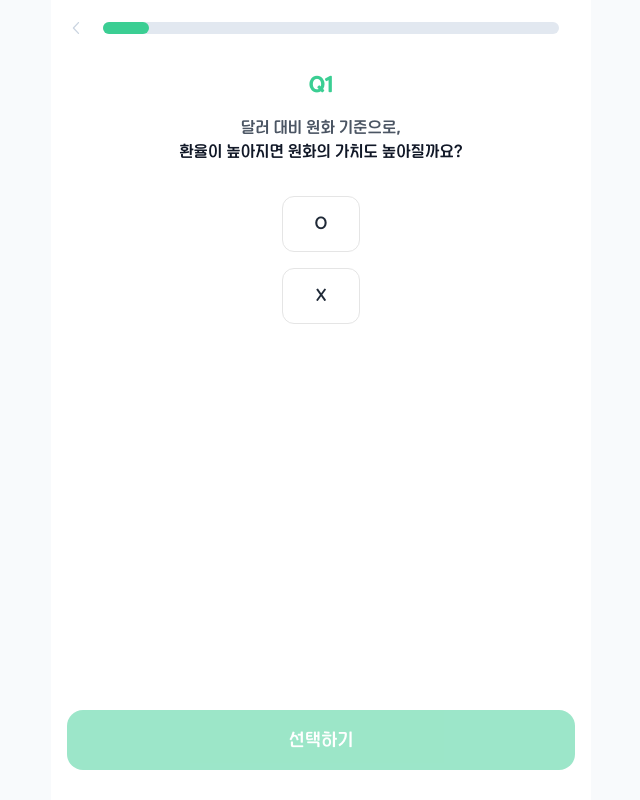
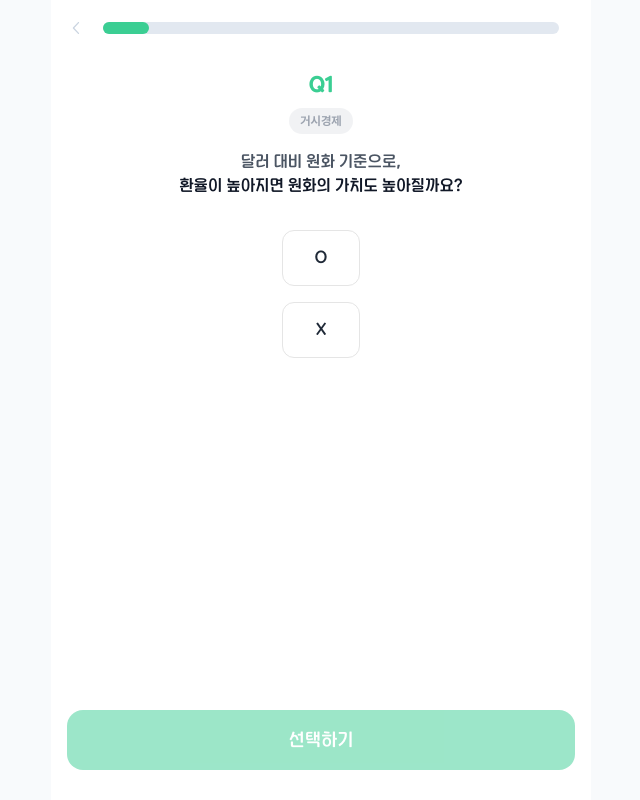
Before and after one commit to kimsohae/economic-mury, a Next.js app: page /test in a window 1280 px wide. Shown: the whole page, without its empty margins (319-959 px from the left). Built offline with nearby package versions, Linux system fonts and the light colour scheme; no server answers.

Commit message:
add: 퀴즈 카테고리 뱃지

```diff
--- /dev/null
+++ b/components/CategoryBadge.tsx
@@ -0,0 +1,54 @@
+import { Category } from "@/lib/type";
+import React from "react";
+import { Badge } from "@/components/ui/badge";
+
+const getCategoryBgClassName = (category: Category) => {
+  switch (category) {
+    case "macro":
+      return "bg-gray-300/30 hover:bg-gray-300/20";
+    case "finance":
+      return "bg-red-300/30 hover:bg-red-300/20";
+    case "pension":
+      return "bg-blue-300/30 hover:bg-blue-300/20";
+    case "realEstate":
+      return "bg-green-300/30 hover:bg-green-300/20";
+    case "savings":
+      return "bg-yellow-300/30 hover:bg-yellow-300/20";
+    case "stocks":
+      return "bg-purple-300/30 hover:bg-purple-300/20";
+    default:
+      return "";
+  }
+};
+
+export const getCategoryName = (category?: Category) => {
+  switch (category) {
+    case "macro":
+      return "거시경제";
+    case "finance":
+      return "금융기관";
+    case "pension":
+      return "연금·퇴직금";
+    case "realEstate":
+      return "부동산·청약";
+    case "savings":
+      return "저축";
+    case "stocks":
+      return "주식·투자";
+    default:
+      return "";
+  }
+};
+
+interface Props {
+  category: Category;
+  className?: string;
+}
+
+export default function CategoryBadge({ category, className }: Props) {
+  return (
+    <Badge className={`${getCategoryBgClassName(category)} ${className}`}>
+      {getCategoryName(category)}
+    </Badge>
+  );
+}
--- a/components/Quiz.tsx
+++ b/components/Quiz.tsx
@@ -3,6 +3,7 @@ import React, { useEffect } from "react";
 import { Quiz as QuizType } from "@/lib/type";
 import { initialUser, useUser } from "@/state/UserContext";
 import QuizAnswer from "@/components/QuizAnswer";
+import CategoryBadge from "@/components/CategoryBadge";
 
 export default function Quiz({ quiz }: { quiz: QuizType[] }) {
   const {
@@ -24,7 +25,7 @@ export default function Quiz({ quiz }: { quiz: QuizType[] }) {
           <span className="text-xl font-bold text-center text-primary">
             Q{currentIndex + 1}
           </span>
-          {/* <Badge variant={"secondary"}>저축,투자</Badge> */}
+          <CategoryBadge category={currentQuiz.category} />
         </div>
         <div className="flex flex-col items-center break-keep text-md">
           <div className="text-center text-gray-600 whitespace-pre-wrap ">
--- a/components/ReviewNote.tsx
+++ b/components/ReviewNote.tsx
@@ -1,34 +1,38 @@
 import React from "react";
-import { Answer } from "@/lib/type";
-import quizData from "@/public/questions.json";
+import { Quiz } from "@/lib/type";
+import { Badge } from "@/components/ui/badge";
+import CategoryBadge from "@/components/CategoryBadge";
 
 interface Props {
-  wrongAnswers: Answer[];
+  wrongQuizList: Quiz[];
   total: number;
 }
-export default function ReviewNote({ wrongAnswers, total }: Props) {
-  const quizList = quizData.quiz;
+export default function ReviewNote({ wrongQuizList, total }: Props) {
   return (
-    <div className="flex flex-col gap-6">
-      {wrongAnswers && wrongAnswers.length ? (
-        wrongAnswers.map((answer: Answer, index: number) => {
-          // 현재 데이터셋에서 quizList 인덱스 -1과 quiz Id 동일
-          // 퀴즈 추가 등 확장 시 quizId로 바로 접근할 수 있도록 데이터구조 변경 필요
-          const wrongAnswer = quizList[Number(answer.quizId) - 1];
-          const { id, content, options, explanations } = wrongAnswer;
+    <div className="flex flex-col gap-8">
+      {wrongQuizList && wrongQuizList.length ? (
+        wrongQuizList.map((quiz: Quiz, index: number) => {
+          const { id, content, options, explanations, correctRate, category } =
+            quiz;
           const rightOption = options.filter((option) => option.isCorrect)[0];
           return (
             <div key={index}>
               <div className="break-keep">
                 {id}. {content.question}{" "}
+                {/* <div className="font-pretendard inline text-gray-400 text-xs bg-red-300/20 rounded-3xl py-1 px-2 w-fit mr-1">
+                  {category}
+                </div> */}
+                {category && (
+                  <CategoryBadge category={category} className={"mr-1"} />
+                )}
                 {total >= 10 && (
-                  <div className="inline text-gray-400 text-xs border border-gray-200 rounded-3xl py-1 px-2 w-fit">
-                    정답률&nbsp;{Number(answer.correctRate).toFixed(1)}%
-                  </div>
+                  <Badge variant={"outline"}>
+                    정답률&nbsp;{Number(correctRate).toFixed(1)}%
+                  </Badge>
                 )}
               </div>
 
-              <div className="break-keep">
+              <div className="break-keep my-1">
                 <span className="text-primary"> → {rightOption.text}</span>
               </div>
 
--- a/components/ui/badge.tsx
+++ b/components/ui/badge.tsx
@@ -4,17 +4,16 @@ import { cva, type VariantProps } from "class-variance-authority";
 import { cn } from "@/lib/utils";
 
 const badgeVariants = cva(
-  "inline-flex items-center rounded-md border px-2.5 py-0.5 text-xs font-semibold transition-colors focus:outline-none focus:ring-2 focus:ring-ring focus:ring-offset-2",
+  "font-pretendard inline text-gray-400 text-xs font-semibold border border-gray-200 rounded-3xl py-1 px-2.5 w-fit whitespace-nowrap transition-colors focus:ring-2 focus:ring-ring focus:ring-offset-2",
   {
     variants: {
       variant: {
-        default:
-          "border-transparent bg-primary text-primary-foreground shadow hover:bg-primary/80",
+        default: "border-transparent bg-primary/20  hover:bg-primary/10",
         secondary:
-          "font-pretendard border-transparent bg-secondary text-gray-500 hover:bg-secondary/80",
+          "border-transparent bg-secondary text-gray-500 hover:bg-secondary/80",
         destructive:
           "border-transparent bg-destructive text-destructive-foreground shadow hover:bg-destructive/80",
-        outline: "text-foreground font-pretendard",
+        outline: "font-medium",
       },
     },
     defaultVariants: {
```
